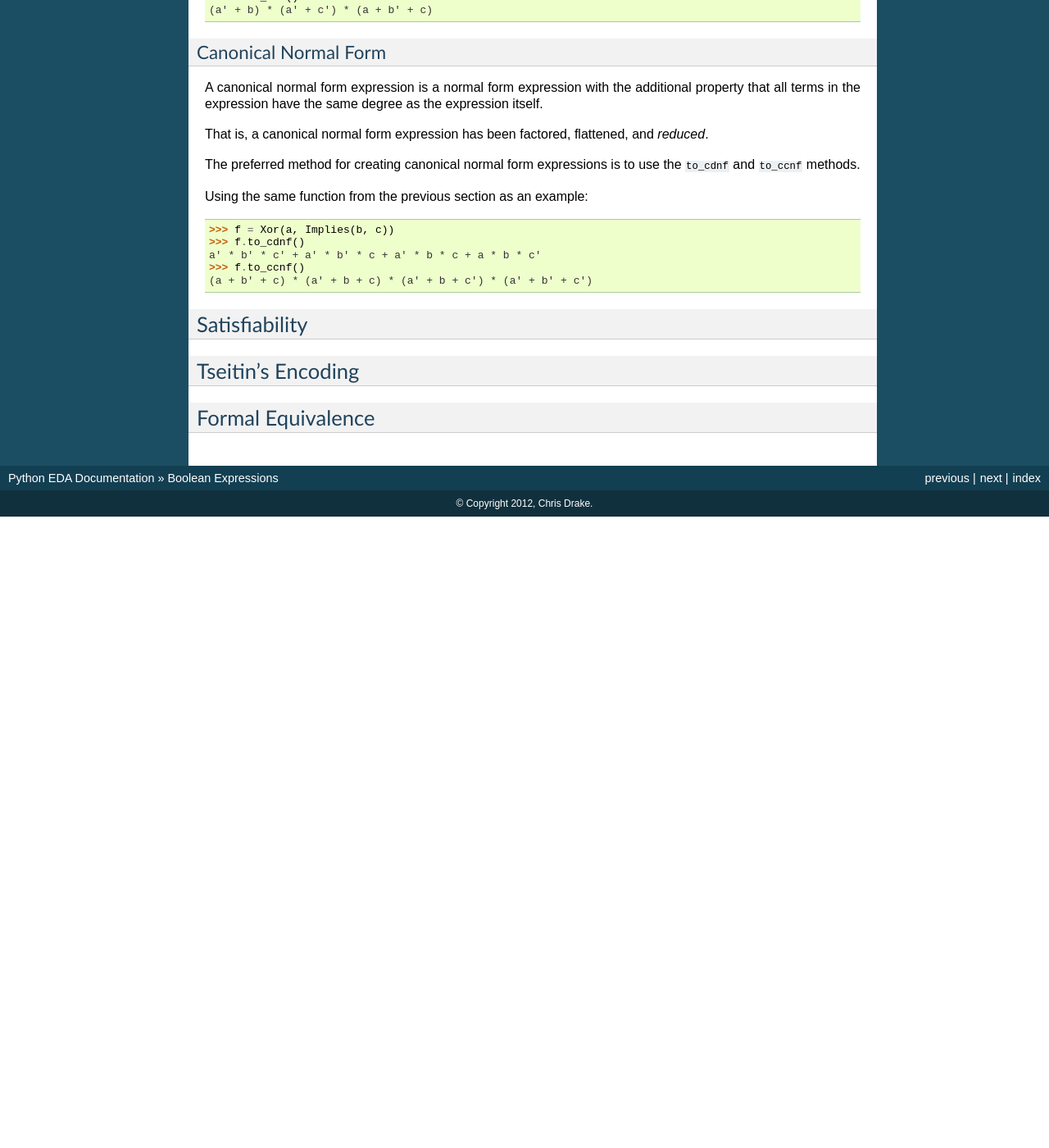
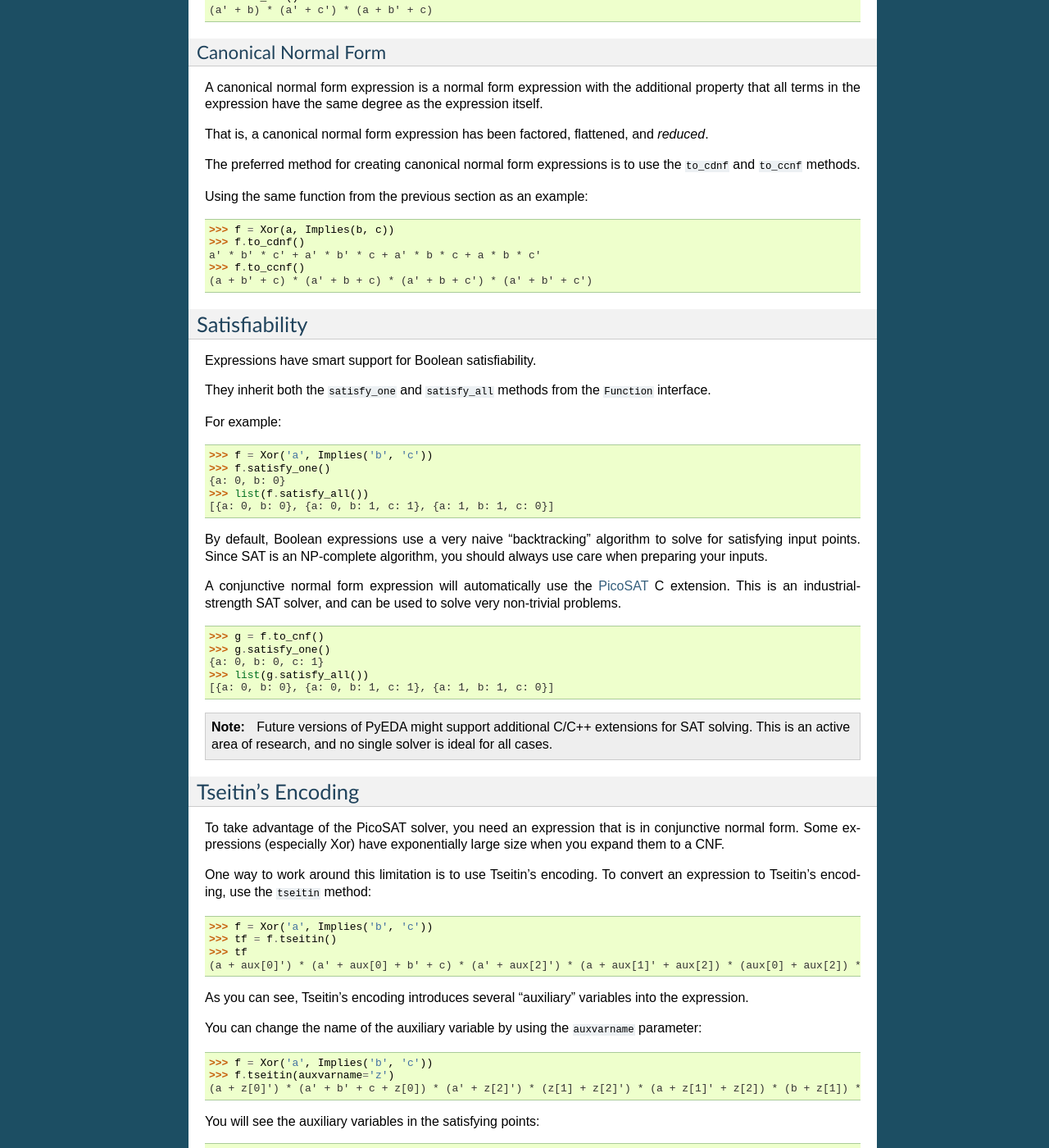
Before and after one commit to cjdrake/pyeda, a Sphinx documentation site: the page built from doc/source/expr.rst, in a window 1280 px wide and 1400 px high, scrolled down 10224 px. Shown: the whole window at 82% size. Built offline with Sphinx 7.4.7, drawn with Linux system fonts in a browser that asks for light colours; before the commit the page ends 10854 px from its top, so only the background shows below that; some of the changed text lies outside the part shown.

Commit message:
Update expression document

```diff
--- a/doc/source/expr.rst
+++ b/doc/source/expr.rst
@@ -650,8 +650,103 @@ Using the same function from the previous section as an example::
 Satisfiability
 ==============
 
+Expressions have smart support for Boolean satisfiability.
+
+They inherit both the ``satisfy_one`` and ``satisfy_all`` methods from the
+``Function`` interface.
+
+For example::
+
+   >>> f = Xor('a', Implies('b', 'c'))
+   >>> f.satisfy_one()
+   {a: 0, b: 0}
+   >>> list(f.satisfy_all())
+   [{a: 0, b: 0}, {a: 0, b: 1, c: 1}, {a: 1, b: 1, c: 0}]
+
+By default, Boolean expressions use a very naive "backtracking" algorithm to
+solve for satisfying input points.
+Since SAT is an NP-complete algorithm,
+you should always use care when preparing your inputs.
+
+A conjunctive normal form expression will automatically use the
+`PicoSAT <http://fmv.jku.at/picosat>`_ C extension.
+This is an industrial-strength SAT solver,
+and can be used to solve very non-trivial problems.
+
+   >>> g = f.to_cnf()
+   >>> g.satisfy_one()
+   {a: 0, b: 0, c: 1}
+   >>> list(g.satisfy_all())
+   [{a: 0, b: 0}, {a: 0, b: 1, c: 1}, {a: 1, b: 1, c: 0}]
+
+.. note:: Future versions of PyEDA might support additional C/C++ extensions
+          for SAT solving. This is an active area of research, and no single
+          solver is ideal for all cases.
+
 Tseitin's Encoding
 ==================
 
+To take advantage of the PicoSAT solver,
+you need an expression that is in conjunctive normal form.
+Some expressions (especially Xor) have exponentially large size when you
+expand them to a CNF.
+
+One way to work around this limitation is to use Tseitin's encoding.
+To convert an expression to Tseitin's encoding, use the ``tseitin`` method::
+
+   >>> f = Xor('a', Implies('b', 'c'))
+   >>> tf = f.tseitin()
+   >>> tf
+   (a + aux[0]') * (a' + aux[0] + b' + c) * (a' + aux[2]') * (a + aux[1]' + aux[2]) * (aux[0] + aux[2]) * (aux[0]' + b) * (aux[0]' + c') * (aux[1] + aux[2]') * (aux[1] + b) * (aux[1] + c') * (aux[1]' + b' + c)
+
+As you can see, Tseitin's encoding introduces several "auxiliary" variables
+into the expression.
+
+You can change the name of the auxiliary variable by using the ``auxvarname``
+parameter::
+
+   >>> f = Xor('a', Implies('b', 'c'))
+   >>> f.tseitin(auxvarname='z')
+   (a + z[0]') * (a' + b' + c + z[0]) * (a' + z[2]') * (z[1] + z[2]') * (a + z[1]' + z[2]) * (b + z[1]) * (c' + z[1]) * (b' + c + z[1]') * (b + z[0]') * (c' + z[0]') * (z[0] + z[2])
+
+You will see the auxiliary variables in the satisfying points::
+
+   >>> tf.satisfy_one()
+   {a: 0, aux[0]: 0, aux[1]: 1, aux[2]: 1, b: 0, c: 1}
+   >>> list(tf.satisfy_all())
+   [{a: 0, aux[0]: 0, aux[1]: 1, aux[2]: 1, b: 0},
+    {a: 0, aux[0]: 0, aux[1]: 1, aux[2]: 1, b: 1, c: 1},
+    {a: 1, aux[0]: 1, aux[1]: 0, aux[2]: 0, b: 1, c: 0}]
+
+Just filter them out to get the answer you're looking for::
+
+   >>> [{v: val for v, val in point.items() if v.name != 'aux'} for point in tf.satisfy_all()]
+   [{a: 0, b: 0}, {a: 0, b: 1, c: 1}, {a: 1, b: 1, c: 0}]
+
 Formal Equivalence
 ==================
+
+Two Boolean expressions :math:`f` and :math:`g` are formally equivalent if
+:math:`f \oplus g` is not satisfiable.
+
+Boolean expressions have an ``equivalent`` method that implements this basic
+functionality.
+It uses the naive backtracking SAT,
+because it is difficult to determine whether any particular expression can
+be converted efficiently to a CNF.
+
+Let's test whether bit 6 of a ripple carry adder is equivalent to bit 6 of a
+Kogge Stone adder::
+
+   >>> from pyeda.logic.addition import ripple_carry_add, kogge_stone_add
+   >>> A = bitvec('a', 16)
+   >>> B = bitvec('b', 16)
+   >>> S1, C1 = ripple_carry_add(A, B)
+   >>> S2, C2 = kogge_stone_add(A, B)
+   >>> S1[6].equivalent(S2[6])
+   True
+
+Note that this is the same as the following::
+
+   >>> Xor(S1[6], S2[6]).satisfy_one() is None
+   True
```
